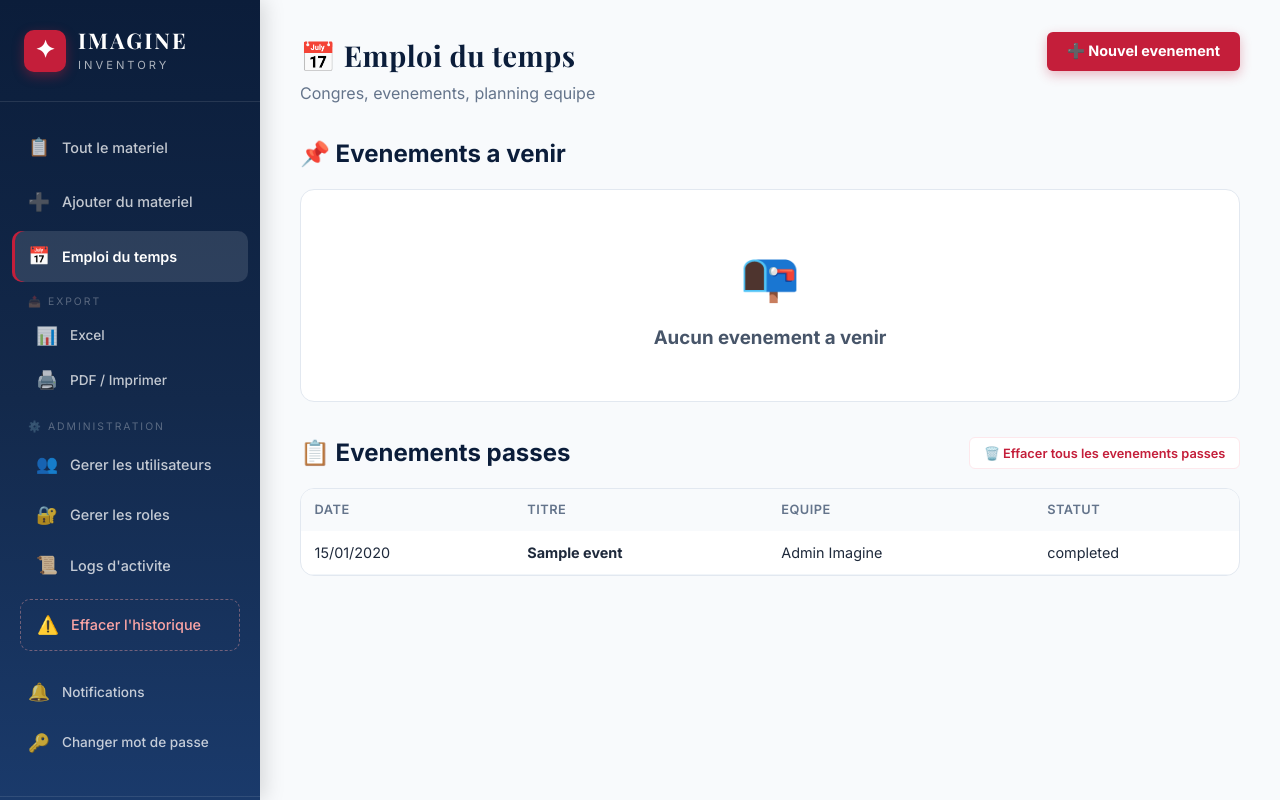
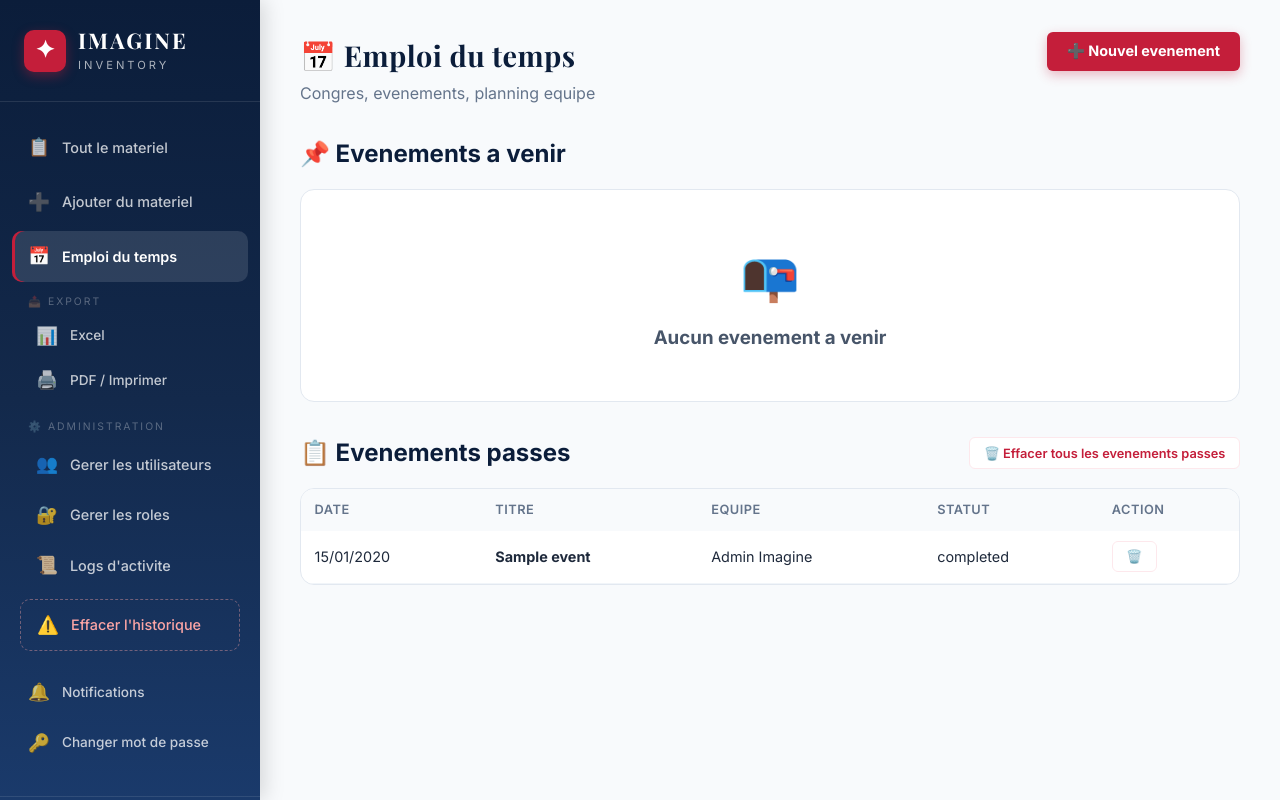
Before and after one commit to firasletaif-ctrl/imagine-inventory, a Flask app: page /schedule in a window 1280 px wide. Run offline with Flask 3, Linux system fonts and the light colour scheme; a user stored in the database is signed in; tables that the repository leaves empty hold one stand-in row (values such as "Sample post").

Commit message:
Add files via upload

```diff
--- a/templates/schedule.html
+++ b/templates/schedule.html
@@ -72,12 +72,19 @@
             {% endif %}
         </div>
         <div style="background:white;border-radius:14px;border:1px solid var(--gray-200);overflow:hidden">
-            <table class="history-table"><thead><tr><th>Date</th><th>Titre</th><th>Equipe</th><th>Statut</th></tr></thead>
+            <table class="history-table"><thead><tr><th>Date</th><th>Titre</th><th>Equipe</th><th>Statut</th><th>Action</th></tr></thead>
                 <tbody>{% for evt in past %}<tr>
                     <td>{{ evt.event_date.strftime('%d/%m/%Y') }}</td>
                     <td><strong>{{ evt.title }}</strong></td>
                     <td>{{ evt.assignments|map(attribute='user.full_name')|join(', ') or '—' }}</td>
                     <td>{{ evt.status }}</td>
+                    <td>
+                        {% if current_user.has_permission('manage_schedule') %}
+                        <form method="POST" action="{{ url_for('delete_event',evid=evt.id) }}" onsubmit="return confirm('Supprimer cet evenement ?')" style="display:inline">
+                            <button class="btn btn-sm btn-danger">🗑️</button>
+                        </form>
+                        {% endif %}
+                    </td>
                 </tr>{% endfor %}</tbody>
             </table>
         </div>
```
Also changed, not shown: instance/inventory.db.
